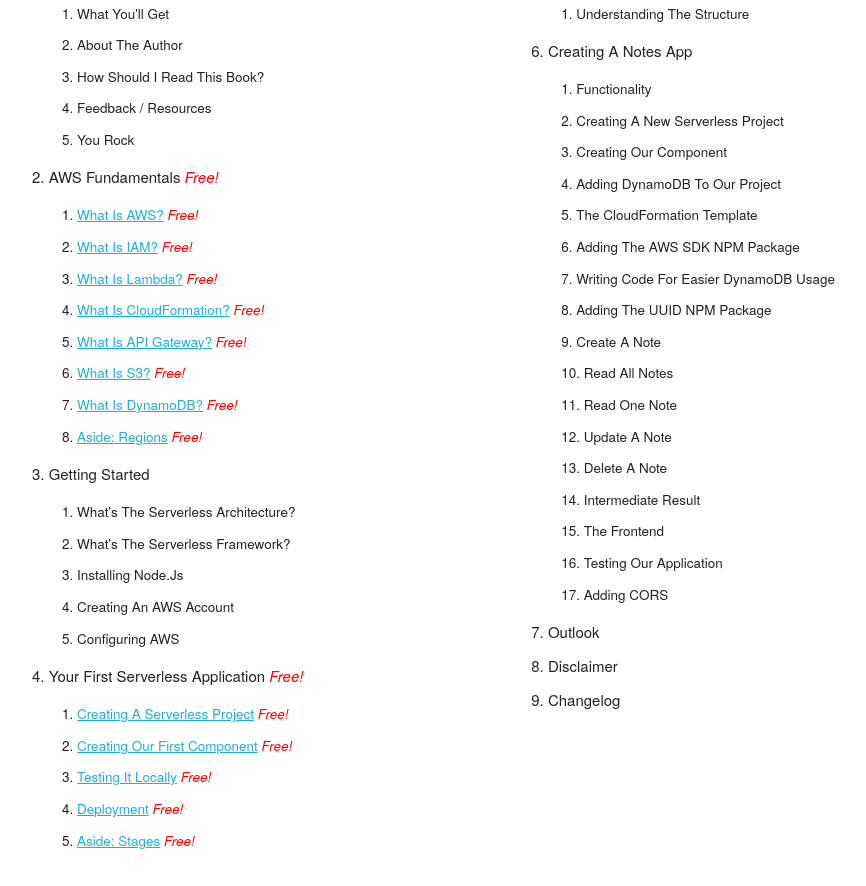
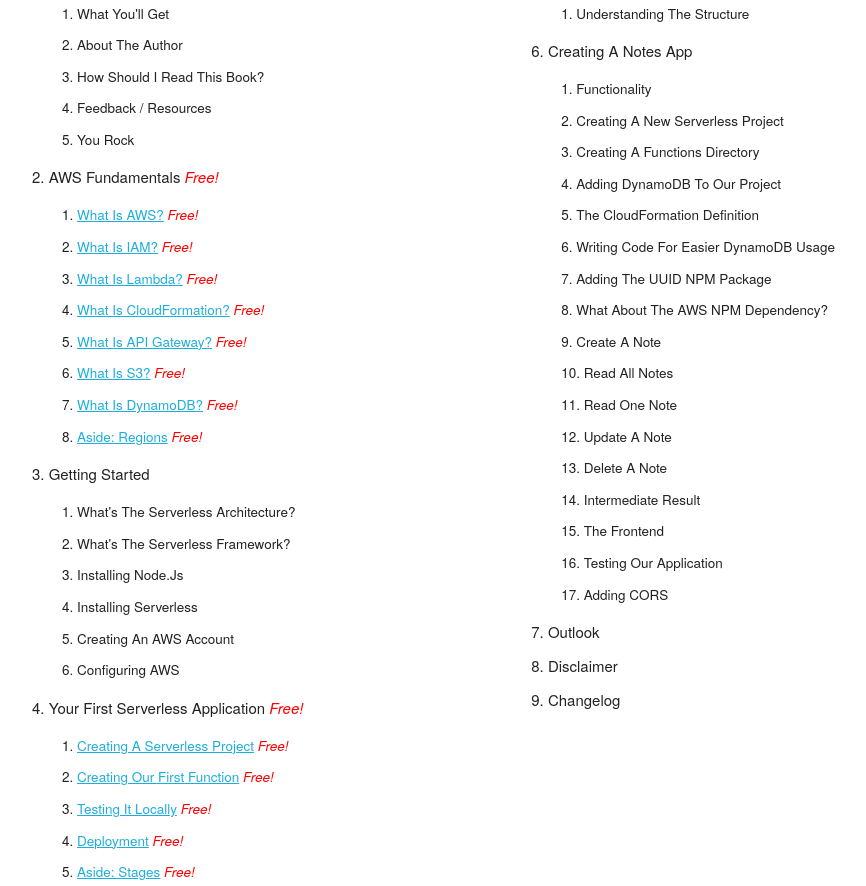
Before and after one commit to pmuens/learnserverless-book, a plain HTML site: page index.html in a window 1280 px wide. Shown: the part 1269-2155 px from the top of the page, without its empty margins (128-994 px from the left). Drawn offline with nearby package versions, Linux system fonts and the light colour scheme; some packages are replaced by stand-ins of ours; a script that the page names is missing.

Commit message:
Update index.html

```diff
--- a/index.html
+++ b/index.html
@@ -104,13 +104,14 @@
                   <li>What's the serverless architecture?</li>
                   <li>What's the Serverless framework?</li>
                   <li>Installing Node.js</li>
+                  <li>Installing Serverless</li>
                   <li>Creating an AWS account</li>
                   <li>Configuring AWS</li>
                 </ol>
                 <li>Your first Serverless application <span class="free-badge">free!</span></li>
                 <ol>
                   <li><a href="http://justserverless.com/blog/your-first-serverless-application/" target="_blank">Creating a Serverless project</a> <span class="free-badge">free!</span></li>
-                  <li><a href="http://justserverless.com/blog/your-first-serverless-application/" target="_blank">Creating our first component</a> <span class="free-badge">free!</span></li>
+                  <li><a href="http://justserverless.com/blog/your-first-serverless-application/" target="_blank">Creating our first function</a> <span class="free-badge">free!</span></li>
                   <li><a href="http://justserverless.com/blog/your-first-serverless-application/" target="_blank">Testing it locally</a> <span class="free-badge">free!</span></li>
                   <li><a href="http://justserverless.com/blog/your-first-serverless-application/" target="_blank">Deployment</a> <span class="free-badge">free!</span></li>
                   <li><a href="http://justserverless.com/blog/your-first-serverless-application/" target="_blank">Aside: Stages</a> <span class="free-badge">free!</span></li>
@@ -125,12 +126,12 @@
                 <ol>
                   <li>Functionality</li>
                   <li>Creating a new Serverless project</li>
-                  <li>Creating our component</li>
+                  <li>Creating a functions directory</li>
                   <li>Adding DynamoDB to our project</li>
-                  <li>The CloudFormation template</li>
-                  <li>Adding the AWS SDK NPM package</li>
+                  <li>The CloudFormation definition</li>
                   <li>Writing code for easier DynamoDB usage</li>
                   <li>Adding the UUID NPM package</li>
+                  <li>What about the AWS NPM dependency?</li>
                   <li>Create a note</li>
                   <li>Read all notes</li>
                   <li>Read one note</li>
```
